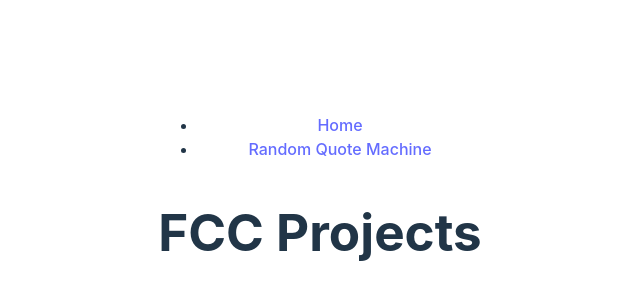
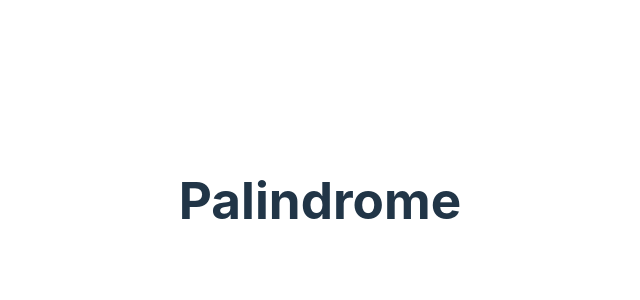
Before and after one commit to AbraaoAlves/FCC-frontend-projects, a React (Vite) app: page /palindrome in a window 1280 px wide. Shown: the part 200-500 px from the top of the page, without its empty margins (320-960 px from the left). Built offline with nearby package versions, Linux system fonts and the light colour scheme.

Commit message:
feat: add palindrome page

```diff
--- a/src/App.jsx
+++ b/src/App.jsx
@@ -1,14 +1,15 @@
-
 import { Routes, Route } from "react-router-dom";
 import { Home } from "./pages/Home";
 import { Quotes } from "./pages/Quotes";
+import { Palindrome } from "./pages/Palindrome";
 
 export default function () {
   return (
-      <Routes>
-        <Route path="/" element={<Home />} />
-        <Route path="/quotes" element={<Quotes />} />
-        <Route path="*" element={<Home />} />
-      </Routes>
+    <Routes>
+      <Route path="/" element={<Home />} />
+      <Route path="/quotes" element={<Quotes />} />
+      <Route path="/palindrome" element={<Palindrome />} />
+      <Route path="*" element={<Home />} />
+    </Routes>
   );
 }
--- /dev/null
+++ b/src/pages/Palindrome/Palindrome.jsx
@@ -0,0 +1,3 @@
+export default function Palindrome() {
+  return <h1>Palindrome</h1>;
+}
--- /dev/null
+++ b/src/pages/Palindrome/index.tsx
@@ -0,0 +1,11 @@
+import { Suspense, lazy } from "react";
+
+const PalindromePage = lazy(() => import("./Palindrome"));
+
+export function Palindrome() {
+  return (
+    <Suspense fallback={<div>Loading...</div>}>
+      <PalindromePage />
+    </Suspense>
+  );
+}
```
Also changed, not shown: 1 other file (tests, documents, lock files or other folders).
